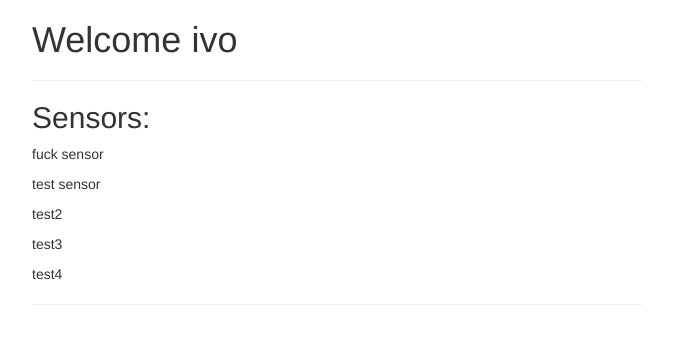
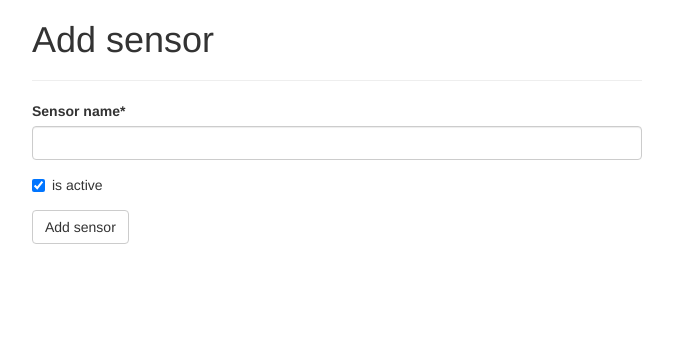
Before and after one commit to arnaudoff/watcher, a Django app: page /dashboard/add_sensor/ in a window 1280 px wide. Shown: the top 344 px of the page, without its empty margins (303-976 px from the left). Run offline with Django 3.2, Linux system fonts and the light colour scheme; a user stored in the database is signed in; data comes from the database, SQL or seed files in the repository; both versions use the stored data as it was after the commit; some libraries are stand-ins or nearby versions.

Commit message:
implemented adding a sensor

```diff
--- /dev/null
+++ b/dashboard/forms.py
@@ -0,0 +1,13 @@
+from django import forms
+from sensors.models import Sensor
+
+class AddSensorForm(forms.ModelForm):
+	name = forms.CharField(label="Sensor name", max_length=20)
+	active = forms.BooleanField(required=False, initial=True, label="is active")
+
+	class Meta:
+		model = Sensor
+		fields = [
+			'name',
+			'active'
+		]
--- a/dashboard/urls.py
+++ b/dashboard/urls.py
@@ -1,7 +1,8 @@
 from django.conf.urls import url
 
-from dashboard.views import (dashboard_view)
+from dashboard.views import (dashboard_view, add_sensor_view)
 
 urlpatterns = [
-	url(r'^', dashboard_view, name='dashboard')
+	url(r'^$', dashboard_view, name='dashboard'),
+	url(r'^add_sensor/', add_sensor_view, name='add_sensor')
 ]
--- a/dashboard/views.py
+++ b/dashboard/views.py
@@ -1,6 +1,8 @@
-from django.shortcuts import render
+from django.shortcuts import render, redirect
 from sensors.models import Sensor
 from django.contrib.auth.models import User
+
+from .forms import AddSensorForm
 
 def dashboard_view(request):
 	print(request.user.is_authenticated())
@@ -18,3 +20,23 @@ def dashboard_view(request):
 	}
 
 	return render(request, "dashboard.html", context)
+
+def add_sensor_view(request):
+	print(request.user.is_authenticated())
+	title = "Add sensor"
+
+	form = AddSensorForm(request.POST or None)
+	if form.is_valid():
+		sensor = form.save(commit=False)
+		name = form.cleaned_data.get("name")
+		active = form.cleaned_data.get("active")
+		sensor = Sensor.objects.create(name=name, user=request.user, active=active)
+
+		return redirect('/dashboard/')
+
+	context = {
+		'form': form,
+		'title': title
+	}
+
+	return render(request, "add_sensor.html", context)
--- /dev/null
+++ b/templates/add_sensor.html
@@ -0,0 +1,13 @@
+{% extends "base.html" %}
+{% load crispy_forms_tags %}
+
+{% block content %}
+<div class='col-sm-6 col-sm-offset-3'>
+	<h1>{{ title }}</h1>
+	<hr/>
+
+	<form method='POST' action='' enctype='multipart/form-data'>{% csrf_token %}
+	{{ form|crispy }}
+	<input type='submit' class='btn btn-default' value='{{ title }}'/>
+</div>
+{% endblock content %}
--- a/templates/dashboard.html
+++ b/templates/dashboard.html
@@ -4,7 +4,7 @@
 <div class='col-sm-6 col-sm-offset-3'>
 	<h1>Welcome {{ username }}</h1>
 	<hr/>
-	<h2>Sensors: </h2>
+	<h2>Sensors: <a href="add_sensor"><button type="button" class="btn btn-primary">ADD</button></a></h2>
 	{% for item in sensor_results %}
     <p>
         <div>{{ item.name }}</td>
```
Also changed, not shown: db.sqlite3.
